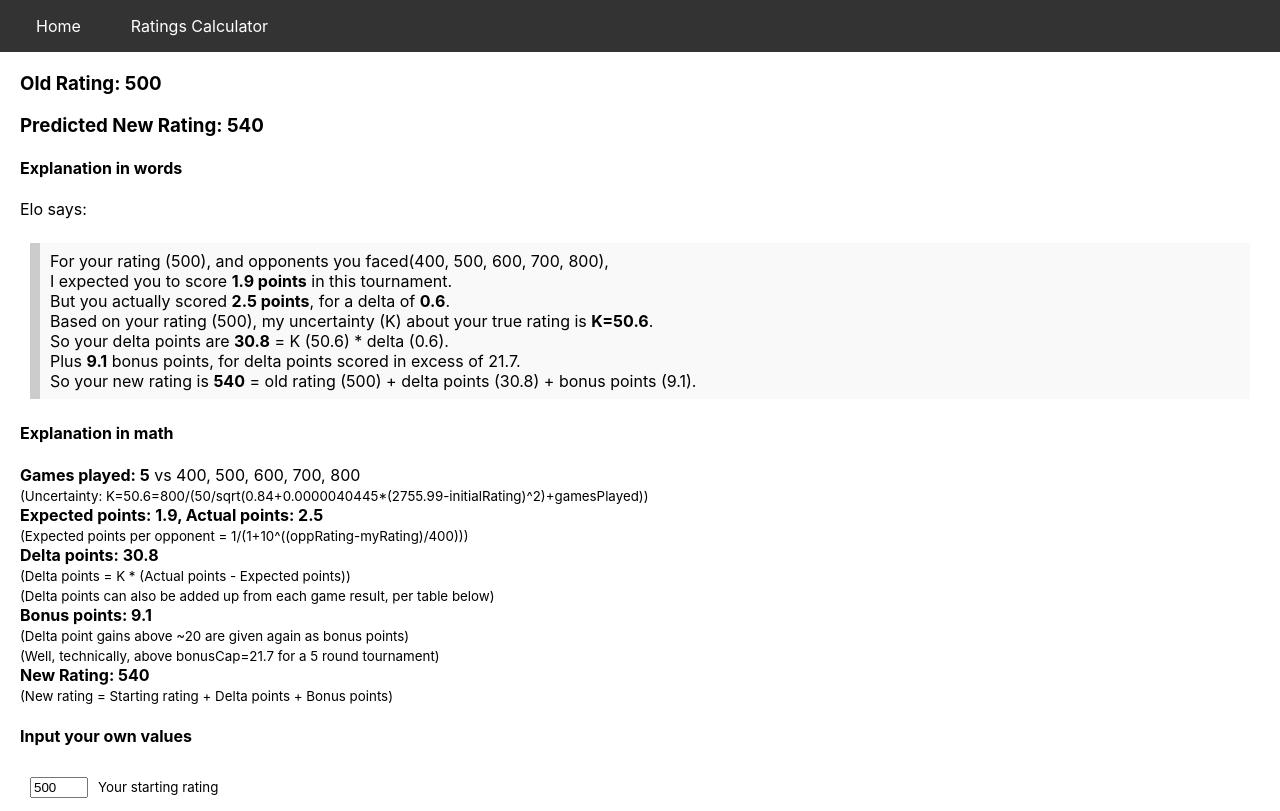
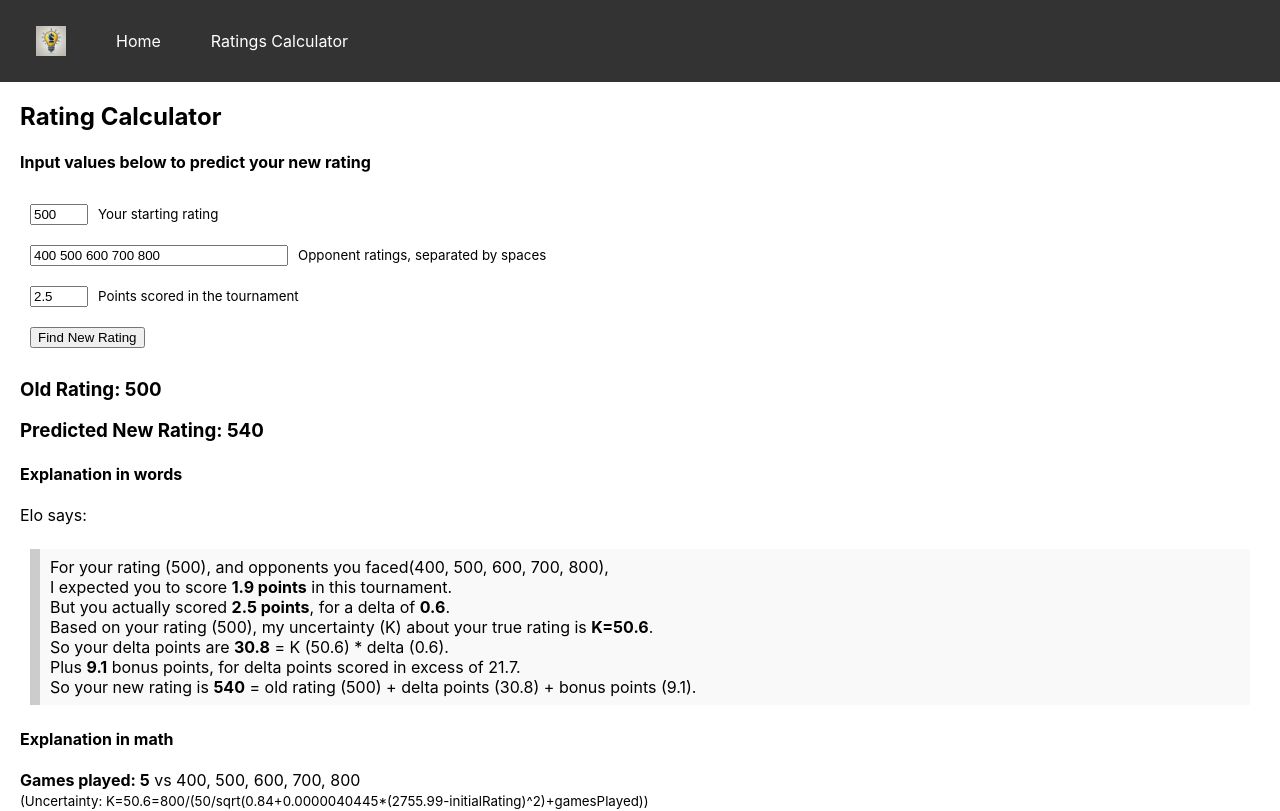
Before and after one commit to cpflames-2/onetris, a React (Create React App) app: page /ratings in a window 1280 px wide. Shown: the top 811 px of the page. Built offline with nearby package versions, Linux system fonts and the light colour scheme.

Commit message:
TopNav: add logo. Ratings: move inputs to top

```diff
--- a/src/components/TopNav.css
+++ b/src/components/TopNav.css
@@ -2,6 +2,17 @@
   background-color: #333;
   padding: 1em;
   margin-bottom: 20px;
+  display: flex;
+  align-items: center;
+}
+
+.nav-logo {
+  height: 30px;  /* Adjust this value to match your desired logo size */
+  vertical-align: middle;
+}
+
+.logo-link {
+  padding: 5px 20px;  /* Smaller padding for the logo */
 }
 
 .top-nav a {
--- a/src/components/TopNav.js
+++ b/src/components/TopNav.js
@@ -1,9 +1,13 @@
 import { Link } from "react-router-dom";
 import './TopNav.css';
+import logo from '../assets/images/logo.webp';
 
 export default function TopNav() {
   return (
     <div className="top-nav">
+      <Link to="/" className="logo-link">
+        <img src={logo} alt="Logo" className="nav-logo" />
+      </Link>
       <Link to="/">Home</Link>
       <Link to="/ratings">Ratings Calculator</Link>
     </div>
--- a/src/pages/Ratings.js
+++ b/src/pages/Ratings.js
@@ -62,6 +62,37 @@ export default function Ratings() {
 
   return (
     <div className="App" style={{ textAlign: 'left', margin: '20px' }}>
+    <h2>Rating Calculator</h2>
+    <h4> Input values below to predict your new rating</h4>
+        <form style={{ marginBottom: '20px' }}>
+          <input
+            type="number"
+            name="rating"
+            defaultValue={myRating}
+            style={{ width: '50px', margin: '10px' }}
+          />
+          <small>Your starting rating</small>
+          <br/>
+          <input
+            type="string"
+            name="oppRatings"
+            defaultValue={oppRatings}
+            style={{ width: '250px', margin: '10px' }}
+          />
+          <small>Opponent ratings, separated by spaces</small>
+          <br/>
+          <input
+            type="number"
+            name="points"
+            defaultValue={actualPoints}
+            step="0.5"
+            style={{ width: '50px', margin: '10px' }}
+          />
+          <small>Points scored in the tournament</small>
+          <br/>
+          <button type="submit" style={{ margin: '10px' }}>Find New Rating</button>
+        </form>
+
       <h3>Old Rating: {myRating}</h3>
       <h3>Predicted New Rating: {newRating.toFixed(0)}</h3>
 
@@ -101,38 +132,6 @@ export default function Ratings() {
         <b>New Rating: {newRating.toFixed(0)}</b>
         <br/><small>(New rating = Starting rating + Delta points + Bonus points)</small>
       </p>
-
-      <h4>Input your own values</h4>
-
-      {/* <form onSubmit={handleSubmit} style={{ marginBottom: '20px' }}> */}
-      <form style={{ marginBottom: '20px' }}>
-        <input
-          type="number"
-          name="rating"
-          defaultValue={myRating}
-          style={{ width: '50px', margin: '10px' }}
-        />
-        <small>Your starting rating</small>
-        <br/>
-        <input
-          type="string"
-          name="oppRatings"
-          defaultValue={oppRatings}
-          style={{ width: '250px', margin: '10px' }}
-        />
-        <small>Opponent ratings, separated by spaces</small>
-        <br/>
-        <input
-          type="number"
-          name="points"
-          defaultValue={actualPoints}
-          step="0.5"
-          style={{ width: '50px', margin: '10px' }}
-        />
-        <small>Points scored in the tournament</small>
-        <br/>
-        <button type="submit" style={{ margin: '10px' }}>Find New Rating</button>
-      </form>
 
       <h3>Further Explanation</h3>
 
```
Also changed, not shown: src/assets/images/logo.webp (added).
